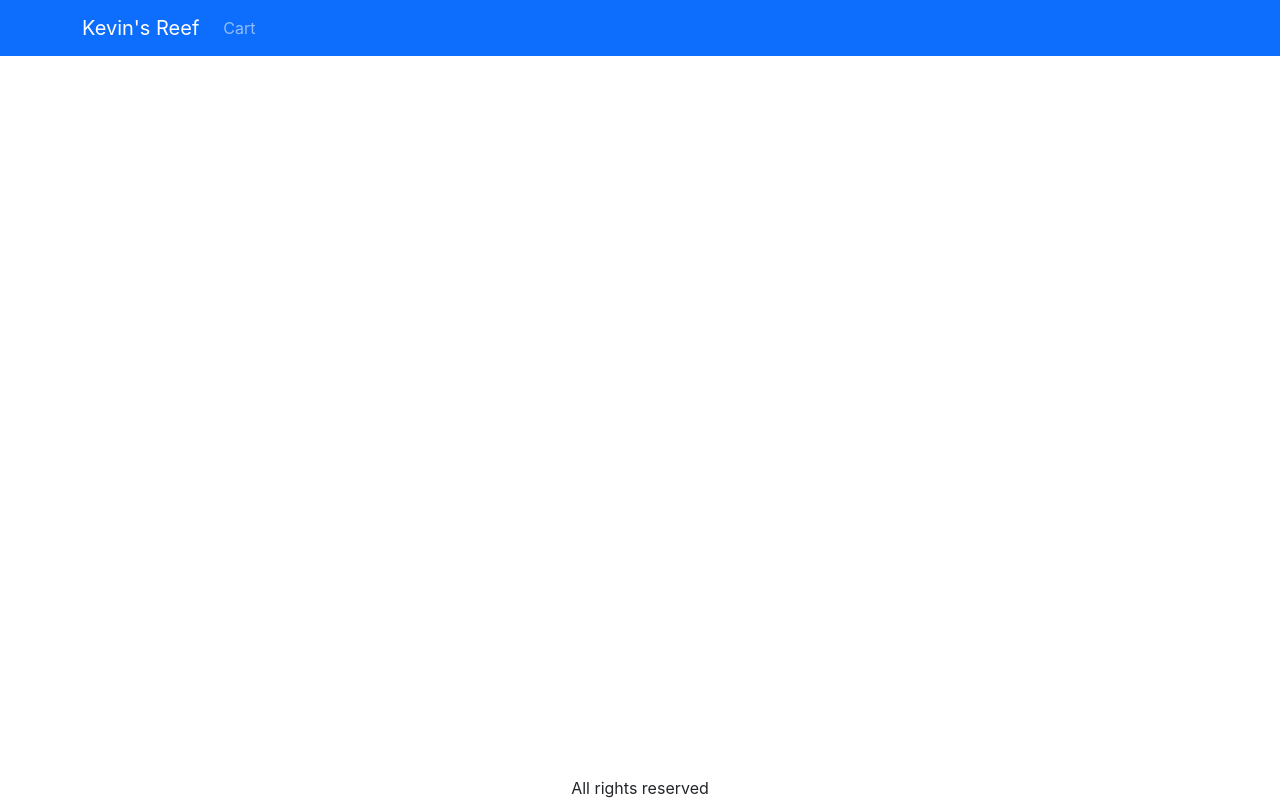
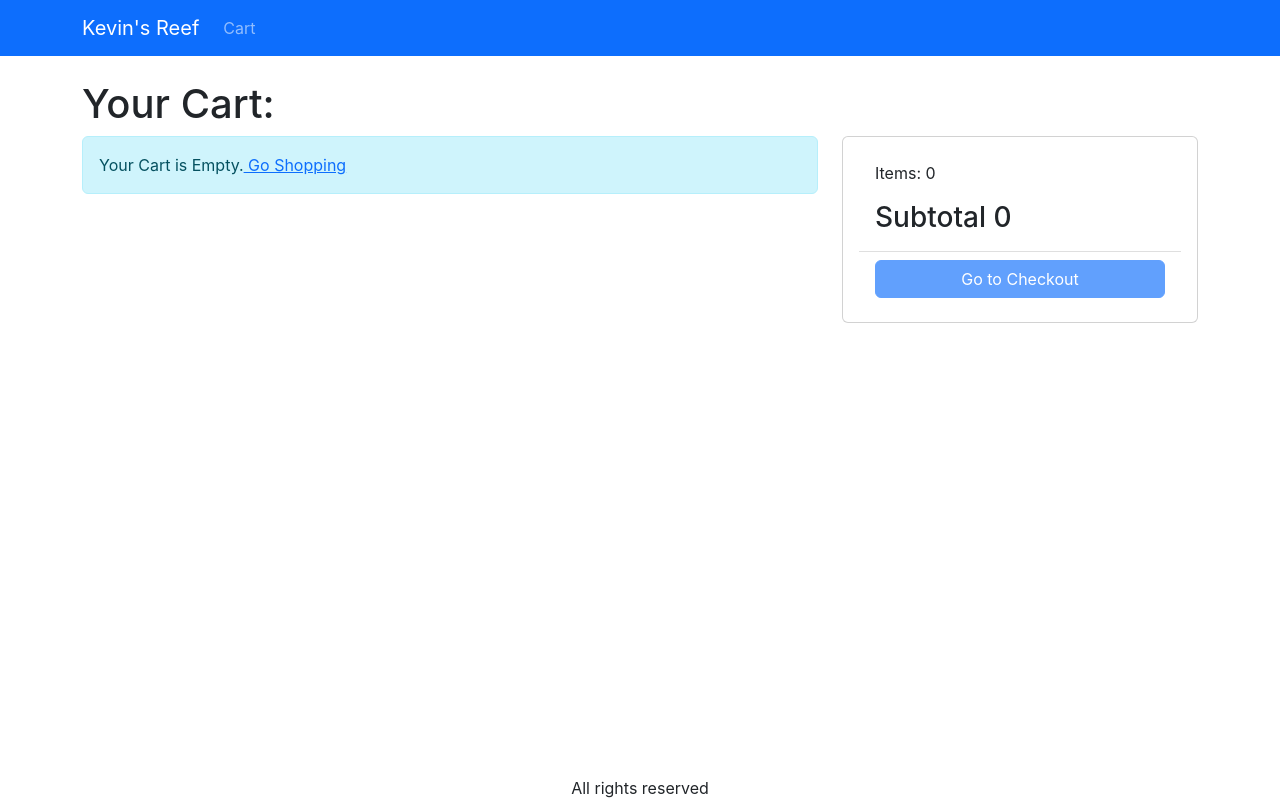
Before and after one commit to Kevin2211/kevins-reef-store, a React (Create React App) app in the folder frontend/: page /cart in a window 1280 px wide. Built offline with nearby package versions, Linux system fonts and the light colour scheme; the HTML template or start-up script is replaced by a standard one.

Commit message:
added cart screen that renders items in cart

```diff
--- a/frontend/src/App.js
+++ b/frontend/src/App.js
@@ -7,6 +7,7 @@
 import { LinkContainer } from 'react-router-bootstrap'
 import { useContext } from 'react';
 import { Store } from './Store';
+import CartScreen from './screens/CartScreen';
 
 function App() {
   const { state } = useContext(Store)
@@ -42,6 +43,7 @@
           <Routes>
             <Route path="/" element={ <HomeScreen/> } />
             <Route path='/product/:slug' element={ <ProductScreen/> }/>
+            <Route path='/cart' element={ <CartScreen/> }/>
           </Routes>
         </Container>
       </main>
--- a/frontend/src/Store.js
+++ b/frontend/src/Store.js
@@ -27,5 +27,6 @@
 export function StoreProvider(props){
     const [state, dispatch] = useReducer(reducer,initialState)
     const value = {state, dispatch}
+
     return <Store.Provider value={value}>{props.children}</Store.Provider>
 }
--- a/frontend/src/index.css
+++ b/frontend/src/index.css
@@ -32,3 +32,6 @@
 main{
   flex: 1
 }
+.img-thumbnail {
+  height: 80px;
+}
--- /dev/null
+++ b/frontend/src/screens/CartScreen.js
@@ -0,0 +1,89 @@
+import React, { useContext } from 'react'
+import { Button, Card, Col, ListGroup, Row } from 'react-bootstrap'
+import { Helmet } from 'react-helmet-async'
+import { Link } from 'react-router-dom'
+import MessageBox from '../components/MessageBox'
+import { Store } from '../Store'
+
+export default function CartScreen() {
+    const { state, dispatch } = useContext(Store)
+    const cartItems = state.cart.cartItems
+  return (
+    <div>
+        <Helmet>
+            <title>Shopping Cart</title>
+        </Helmet>
+        <h1>Your Cart:</h1>
+        <Row>
+            <Col md={8} >
+                { cartItems.length === 0
+                ? (<MessageBox>
+                    Your Cart is Empty.
+                    <Link to="/"> Go Shopping </Link>
+                </MessageBox>)
+                :  (
+                    <ListGroup>
+                        { cartItems.map(item => (
+                            <ListGroup.Item key={item._id}>
+                                <Row className='align-items-center'>
+                                    <Col md={ 8 }>
+                                        <Col md={4}>
+                                            <img src={ item.image } alt={ item.name }
+                                            className="img-fluid rounded img-thumbnail"/>
+                                            {' '}
+                                            <Link to={`/product/${ item.slug}`}> { item.name }</Link>
+                                        </Col>
+                                        <Col md={3}>
+                                        <Button variant="light" disable={item.quantity === 1}>
+                                            <i className='fas fa-minus-circle'></i>
+                                        </Button>
+                                        <span>{ item.quantity }</span> {' '}
+                                        <Button variant="light" disable={item.quantity === item.countInStock}>
+                                            <i className='fas fa-plus-circle'></i>
+                                        </Button>
+                                        </Col>
+                                        <Col md={3}>
+                                            ${ item.price }
+                                        </Col>
+                                        <Col md={2}>
+                                            <Button variant='light'>
+                                                <i className='fas fa-trash'></i>
+                                            </Button>
+                                        </Col>
+                                    </Col>
+                                    <Col md={ 4 }>
+                                    </Col>
+                                </Row>
+                            </ListGroup.Item>
+                        ))}
+                    </ListGroup>
+                )}
+            </Col>
+            <Col md={4} >
+                <Card>
+                    <Card.Body>
+                        <ListGroup variant='flush'>
+                            <ListGroup.Item>
+                                <p>
+                                    Items: { cartItems.reduce( (a,b) => a + b.quantity, 0)}
+                                </p>
+                                <h3>
+                                    Subtotal { cartItems.reduce((a,b) => a + b.price * b.quantity , 0)}
+                                </h3>
+                            </ListGroup.Item>
+                            <ListGroup.Item >
+                                <div className='d-grid'>
+                                    <Button type='button' variant='primary' disabled={cartItems.length === 0}>
+                                        Go to Checkout
+                                    </Button>
+                                </div>
+                            </ListGroup.Item>
+                        </ListGroup>
+                    </Card.Body>
+                </Card>
+
+            </Col>
+        </Row>
+    </div>
+  )
+}
--- a/frontend/src/screens/ProductScreen.js
+++ b/frontend/src/screens/ProductScreen.js
@@ -1,7 +1,7 @@
 import axios from "axios";
 import { useContext, useEffect, useReducer } from "react";
 import { Badge, Button, Card, Col, ListGroup, Row } from "react-bootstrap";
-import { useParams } from "react-router-dom";
+import { useNavigate, useParams } from "react-router-dom";
 import { Helmet } from "react-helmet-async"
 import LoadingBox from "../components/LoadingBox";
 import MessageBox from "../components/MessageBox";
@@ -14,6 +14,7 @@
       case 'FETCH_REQUEST':
         return {...state, loading: true};
       case 'FETCH_SUCCESS':
+
         return{...state, product: action.payload, loading: false};
       case 'FETCH_FAIL':
         return {...state, loading: false, error: action.payload};
@@ -23,6 +24,7 @@
   }
 
 const ProductScreen = () => {
+    const navigate = useNavigate()
     const params = useParams()
     const { slug } = params
     const [{loading, error, product}, dispatch] = useReducer(reducer, {
@@ -57,9 +59,10 @@
             }
         contextDispatch({
             type: 'CART_ADD_ITEM',
-            payload: {...product, quantity: 1}
+            payload: {...product, quantity}
 
         })
+        navigate('/cart')
       }
 
     return (
```
